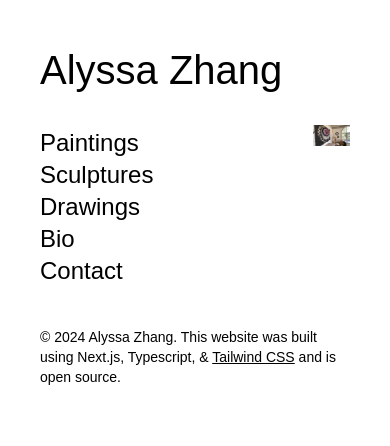
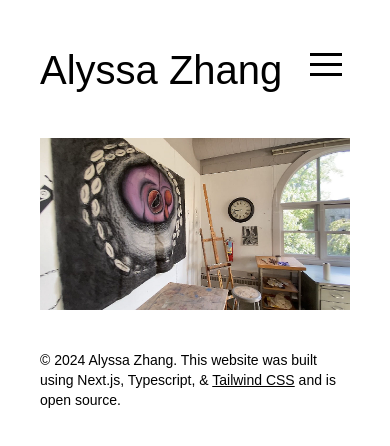
Before and after one commit to amzhang02/art-site, a Next.js app: page / in a window 390 px wide. Shown: the top 446 px of the page. Built offline with nearby package versions, Linux system fonts and the light colour scheme; a web font is replaced by a local one.

Commit message:
fixed mobile layout and added hamburger menu for mobile

```diff
--- a/app/NavItem.tsx
+++ b/app/NavItem.tsx
@@ -1,13 +1,13 @@
 import Link from "next/link";
 import { usePathname } from "next/navigation";
 
-export default function NavItem({page} : {page : {title : string, link : string}}){
+export default function NavItem({page, handleClick} : {page : {title : string, link : string}, handleClick : () => void}){
     const pathName = usePathname()
     let classes = "block"
     if (pathName.includes(page.link)) {
         classes = "block font-bold underline"
     }
     return (
-        <Link className={classes} href={page.link}>{page.title}</Link>
+        <Link onClick = {handleClick} className={classes} href={page.link}>{page.title}</Link>
     )
 }
--- a/app/drawings/page.tsx
+++ b/app/drawings/page.tsx
@@ -2,7 +2,7 @@ import Image from "next/image"
 export default function Drawings() {
     return (
         <>
-            <div className='grid grid-cols-2 gap-4'>
+            <div className='grid lg:grid-cols-2 gap-4 md:grid-cols-1'>
                 <div>
                     <Image src='/barn.JPG' width={400} height={700} alt='Drawing of the interior of a run-down barn.'/>
                     <p>
--- /dev/null
+++ b/app/header.tsx
@@ -0,0 +1,40 @@
+"use client"
+import Link from "next/link";
+import NavItem from "./NavItem";
+import Hamburger from 'hamburger-react'
+import { useState } from "react"
+
+const pages = [{ title: 'Paintings', link: 'paintings' }, { title: 'Sculptures', link: 'sculptures' }, { title: 'Drawings', link: 'drawings' }, { title: 'Bio', link: 'bio' }, { title: 'Contact', link: 'contact' }]
+
+export default function Header() {
+    const [isOpen, setIsOpen] = useState(false)
+    const handleClick = () => {
+        setIsOpen(!isOpen)
+    }
+    function Hamburglar(isOpen: boolean) {
+        if (isOpen) {
+            return (
+                <div className='w-[273px] text-black text-2xl font-normal mt-10 '>
+                    {pages.map(page => <NavItem page={page} key={page.link} handleClick={handleClick}/>)}
+                </div>
+            )
+        } else {
+            return (
+                <div>
+
+                </div>
+            )
+        }
+    }
+    return (
+        <div className="flex flex-row justify-between">
+            <h1 className='w-[273px] h-[40px] text-black text-[40px] font-normal ml-10 mt-10'>
+                <Link href={'/'}>Alyssa Zhang</Link>
+            </h1>
+            <div className="mr-10 mt-10 lg:hidden">
+                <Hamburger onToggle={handleClick} />
+                {Hamburglar(isOpen)}
+            </div>
+        </div>
+    )
+}
--- a/app/layout.tsx
+++ b/app/layout.tsx
@@ -1,29 +1,70 @@
+"use client"
 import type { Metadata } from 'next'
 import { Abhaya_Libre } from 'next/font/google'
 import './globals.css'
 import Nav from './nav'
+import Link from "next/link";
+import NavItem from "./NavItem";
+import Hamburger from 'hamburger-react'
+import { useState } from "react"
 
 const abhaya_libre = Abhaya_Libre({ weight: '400', subsets: ['latin'] })
+const pages = [{ title: 'Paintings', link: 'paintings' }, { title: 'Sculptures', link: 'sculptures' }, { title: 'Drawings', link: 'drawings' }, { title: 'Bio', link: 'bio' }, { title: 'Contact', link: 'contact' }]
 
-export const metadata: Metadata = {
-  title: 'Create Next App',
-  description: 'Generated by create next app',
-}
+
+// export const metadata: Metadata = {
+//   title: 'Create Next App',
+//   description: 'Generated by create next app',
+// }
 
 export default function RootLayout({
   children,
 }: {
   children: React.ReactNode
 }) {
+  const [isOpen, setIsOpen] = useState(false)
+  const handleClick = () => {
+    setIsOpen(!isOpen)
+  }
+
+  function Hamburglar(isOpen: boolean) {
+    if (isOpen) {
+      return (
+        <div className='w-[273px] text-black text-2xl font-normal mt-10 '>
+          {pages.map(page => <NavItem page={page} key={page.link} handleClick={handleClick}/>)}
+        </div>
+      )
+    } else {
+      return (
+        <div>
+
+        </div>
+      )
+    }
+  }
+
   return (
     <html lang="en">
       <body className={abhaya_libre.className}>
-        <div className='flex m-10'>
-          <Nav/>
-          <div className='mt-[85px]'>
-            {children}
+        <div className="flex flex-row justify-between">
+          <h1 className='w-[273px] h-[40px] text-black text-[40px] font-normal ml-10 mt-10'>
+            <Link onClick = {handleClick} href={'/'}>Alyssa Zhang</Link>
+          </h1>
+          <div className="mr-10 mt-10 lg:hidden">
+            <Hamburger onToggle={handleClick} />
           </div>
         </div>
+        <div className='ml-10'>
+          {Hamburglar(isOpen)}
+        </div>
+        {!isOpen &&
+          <div className='flex ml-10'>
+            <Nav />
+            <div className='mt-[50px] mr-[40px]'>
+              {children}
+            </div>
+          </div>
+        }
         <div className=' flex bottom-4 text-sm m-10'>
           <p>
             &copy; 2024 Alyssa Zhang. This website was built using Next.js,
--- a/app/nav.tsx
+++ b/app/nav.tsx
@@ -5,15 +5,10 @@ import NavItem from "./NavItem"
 
 const pages = [{ title: 'Paintings', link: 'paintings' }, { title: 'Sculptures', link: 'sculptures' }, { title: 'Drawings', link: 'drawings' }, { title: 'Bio', link: 'bio' }, { title: 'Contact', link: 'contact' }]
 
-export default function Nav(){
-    return(
-        <div className='w-[300px]'>
-            <h1 className='w-[273px] h-[47px] text-black text-[40px] font-normal '>
-              <Link href={'/'}>Alyssa Zhang</Link>
-            </h1>
-            <div className='w-[273px] text-black text-2xl font-normal mt-10'>
-              {pages.map(page => <NavItem page = {page} key = {page.link}/>)}
-            </div>
-          </div>
-    )
+export default function Nav({handleClick} : any) {
+  return (
+    <div className='w-[273px] text-black text-2xl font-normal mt-10 hidden sm:block'>
+      {pages.map(page => <NavItem page={page} key={page.link} handleClick={handleClick}/>)}
+    </div>
+  )
 }
--- a/app/paintings/page.tsx
+++ b/app/paintings/page.tsx
@@ -2,7 +2,7 @@ import Image from "next/image"
 export default function Paintings() {
     return (
         <>
-            <div className='grid grid-cols-2 gap-4'>
+            <div className='grid lg:grid-cols-2 gap-4 md:grid-cols-1'>
                 <div>
                     <Image src='/jimmy.JPG' width={450} height={700} alt='Painting of a man in a wetsuit holding out a sneaker towards the viewer.'/>
                     <p>
```
Also changed, not shown: package.json (+6 -5 lines), 2 other files (tests, documents, lock files or other folders).
